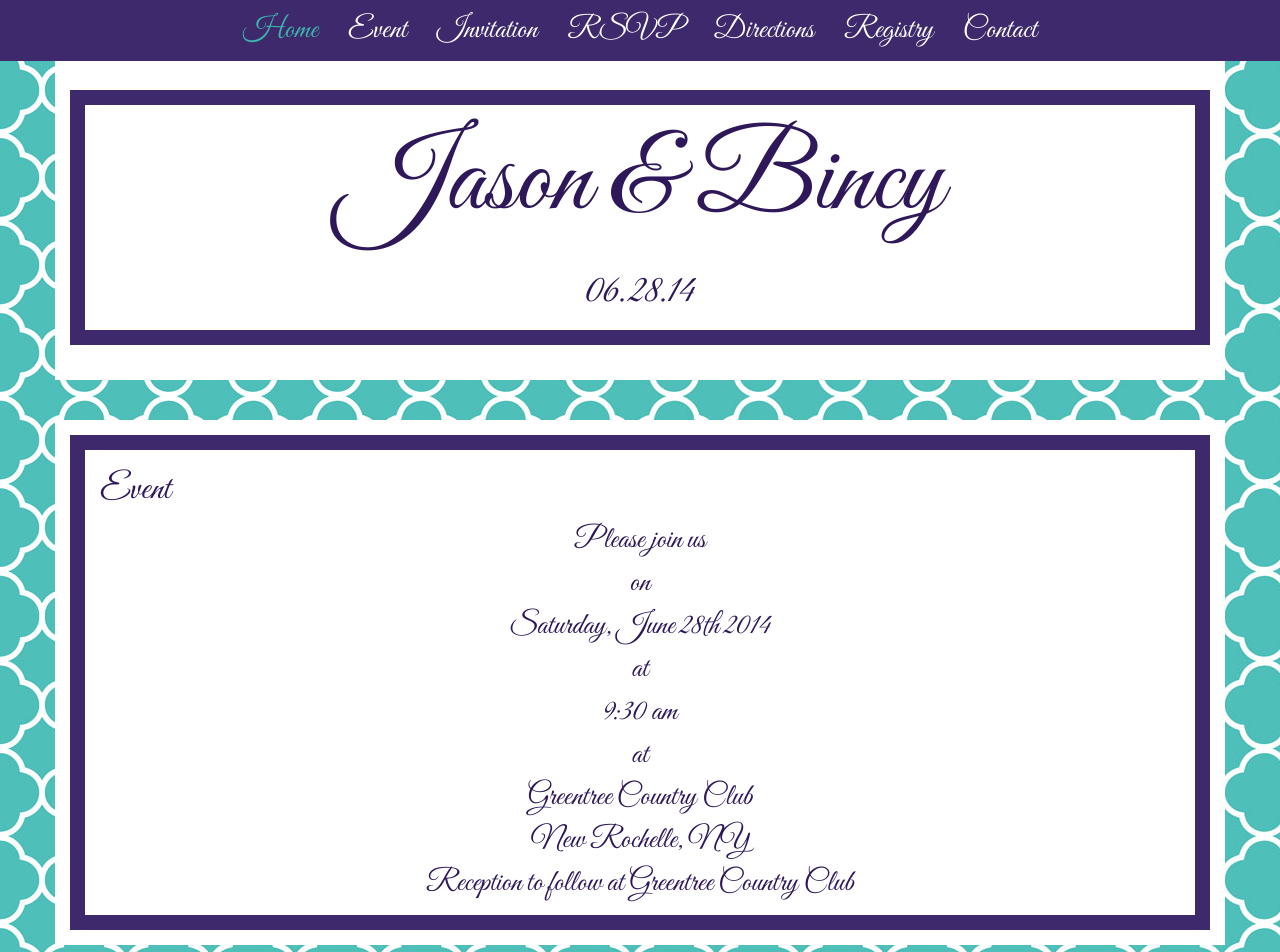
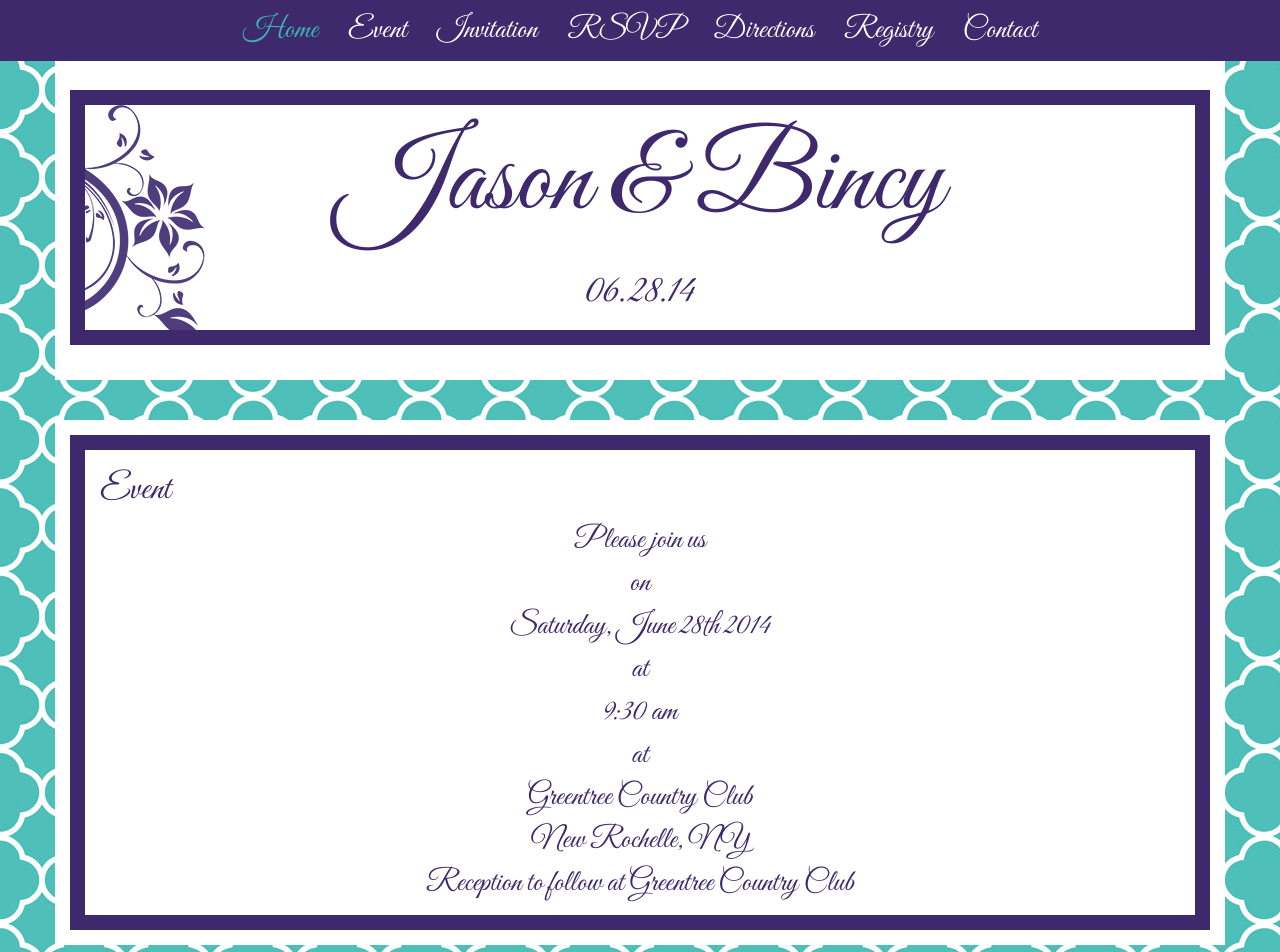
Before and after one commit to jasonthomas/wedding, a Flask app: page / in a window 1280 px wide. Shown: the top 952 px of the page. Run offline with Flask 2, Linux system fonts and the light colour scheme; some libraries are stand-ins or nearby versions; some web fonts are replaced.

Commit message:
Add flower to header. Tweak colors.

```diff
--- a/static/main.css
+++ b/static/main.css
@@ -26,8 +26,14 @@ body > .container {
      padding-top: 35px;
 }
 
+.flower {
+    background-image: url(img/flower-small.png);
+    min-height: 250px;
+    background-repeat: no-repeat;
+}
+
 .names {
-    color: #2E1859;
+    color: #3D296B;
     font-family: 'Great Vibes',cursive;
     font-size: 111px;
     text-align: center;
@@ -38,14 +44,14 @@ body > .container {
 }
 
 .snames {
-    color: #2E1859;
+    color: #3D296B;
     font-family: 'Great Vibes',cursive;
     text-align: center;
     font-size: 40px;
 }
 
 .textcolor {
-    color: #2E1859;
+    color: #3D296B;
 
 }
 .page-header {
@@ -61,7 +67,7 @@ body > .container {
 }
 
 .fonts {
-    color: #2E1859;
+    color: #3D296B;
     font-family: 'Great Vibes',cursive;
     font-size: 30px;
 }
@@ -83,7 +89,7 @@ body > .container {
 
 
 .topic {
-    color: #2E1859;
+    color: #3D296B;
     font-family: 'Great Vibes',cursive;
     font-size: 50px;
 }
--- a/static/register.css
+++ b/static/register.css
@@ -16,7 +16,7 @@
 }
 
 .fonts {
-    color: #2E1859;
+    color: #3D296B;
     font-family: 'Great Vibes',cursive;
     font-size: 20px;
 }
--- a/templates/index.html
+++ b/templates/index.html
@@ -48,7 +48,7 @@
 <!-- Begin page content -->
 <div class="container solid">
   <section class="home">
-    <div class="page-header">
+    <div class="page-header flower">
       <div class="names">
         Jason &#38; Bincy
       </div>
```
Also changed, not shown: static/img/flower-small.png (added).
